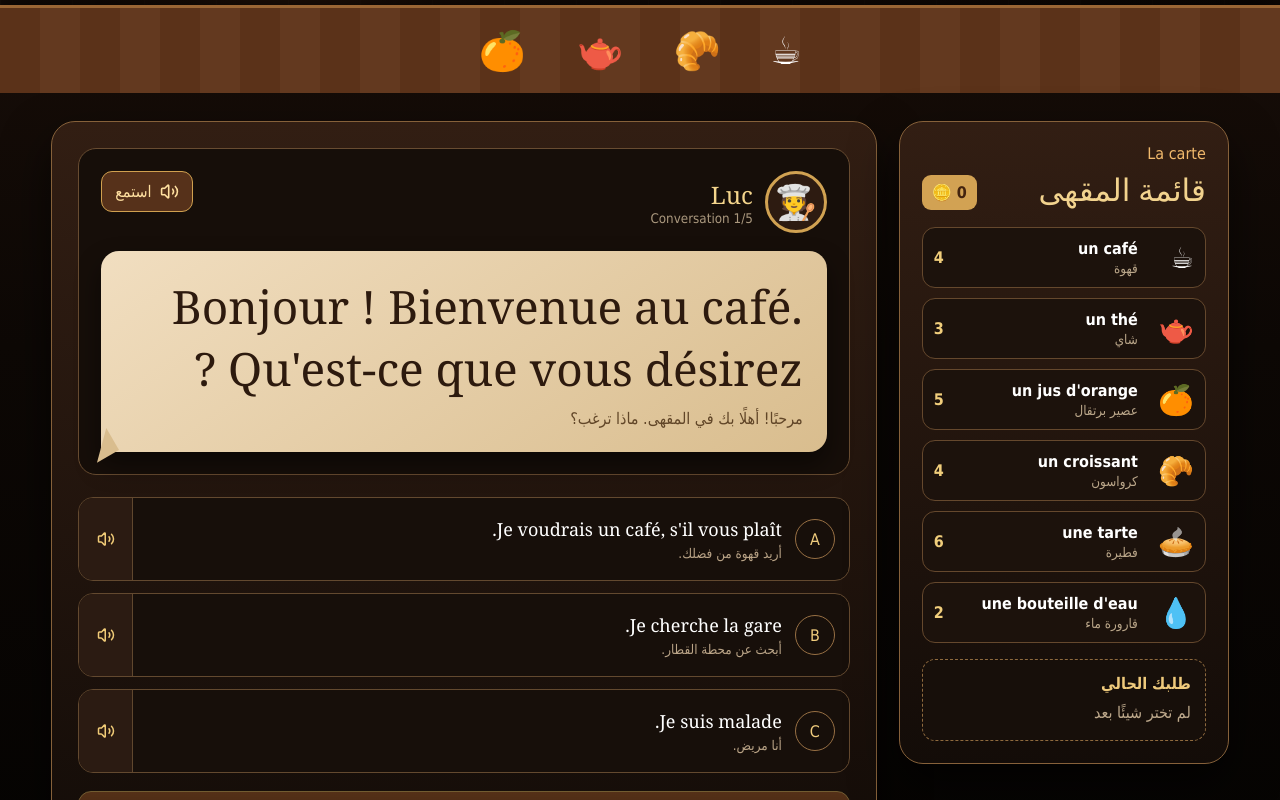
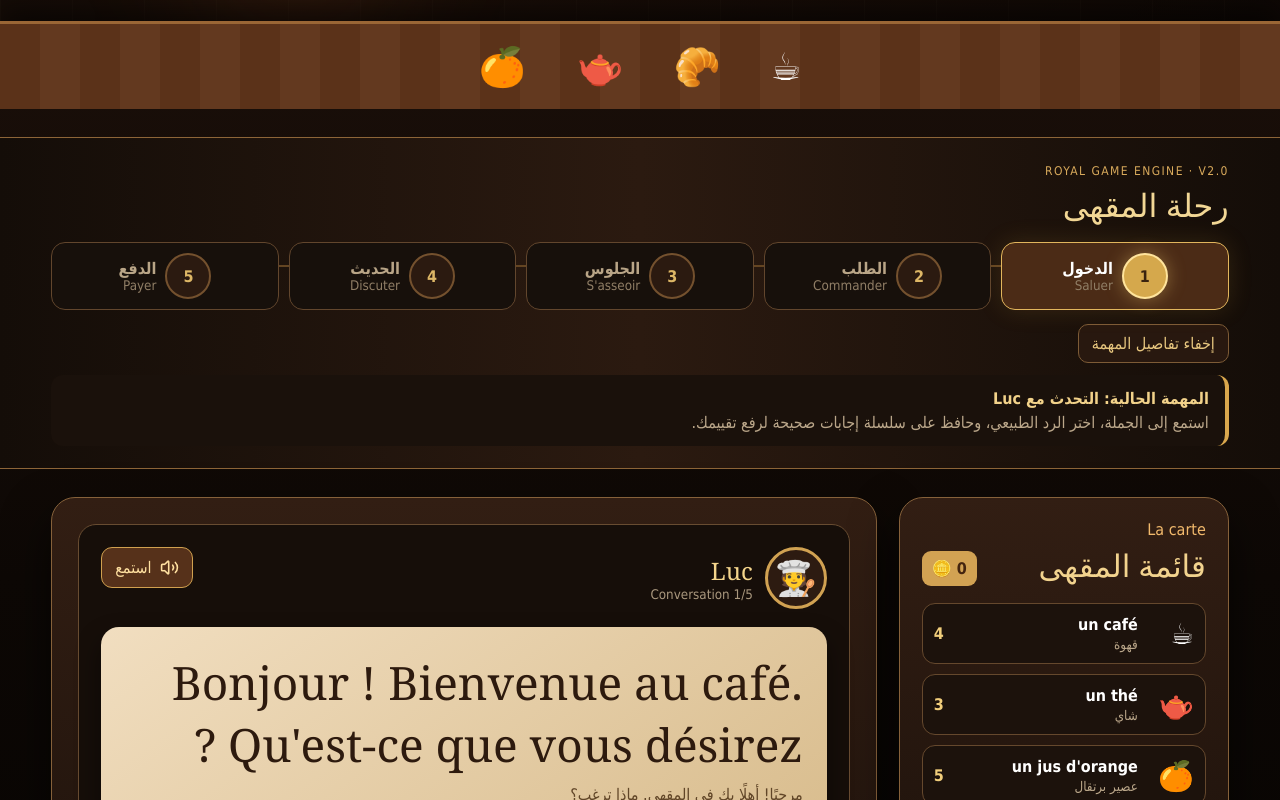
Before and after one commit to turki-015-oss/le-chateau-des-langues, a Next.js app: page /cafe in a window 1280 px wide. Shown: the part 660-1460 px from the top of the page. Built offline with nearby package versions, Linux system fonts and the light colour scheme.

Commit message:
v2.0-dev1 - Build Royal game engine and cafe mission system

```diff
--- a/app/cafe/page.tsx
+++ b/app/cafe/page.tsx
@@ -21,6 +21,7 @@ import {
   XCircle
 } from "lucide-react";
 import { cafeMenu, cafeReward, cafeScenes } from "@/data/cafe";
+import { loadWorldProgress, saveWorldProgress } from "@/data/game-engine";
 import {
   defaultInventory,
   loadInventory,
@@ -43,6 +44,8 @@ export default function CafePage() {
   const [showReceipt, setShowReceipt] = useState(false);
   const [inventory, setInventory] = useState<InventoryState>(defaultInventory);
   const [typedLength, setTypedLength] = useState(0);
+  const [showMissionMap, setShowMissionMap] = useState(true);
+  const [streak, setStreak] = useState(0);
 
   const scene = cafeScenes[sceneIndex];
 
@@ -51,6 +54,10 @@ export default function CafePage() {
     setCoins(Number(localStorage.getItem("chateau-coins") || "30"));
     setCompleted(localStorage.getItem("chateau-cafe-completed") === "true");
     setInventory(loadInventory());
+    const saved = loadWorldProgress("cafe");
+    if (saved.chapter > 0 && saved.chapter < cafeScenes.length && !saved.completed) {
+      setSceneIndex(saved.chapter);
+    }
   }, []);
 
   useEffect(() => {
@@ -134,9 +141,11 @@ export default function CafePage() {
     if (scene.answers[index].correct) {
       setFeedback("correct");
       setScore((value) => value + 1);
+      setStreak((value) => value + 1);
       playTone(true);
     } else {
       setFeedback("wrong");
+      setStreak(0);
       playTone(false);
     }
   };
@@ -148,6 +157,14 @@ export default function CafePage() {
       setSceneIndex((value) => value + 1);
       setSelected(null);
       setFeedback(null);
+      saveWorldProgress({
+        worldId: "cafe",
+        chapter: sceneIndex + 1,
+        score,
+        attempts: sceneIndex + 1,
+        completed: false,
+        lastPlayedAt: new Date().toISOString()
+      });
       return;
     }
 
@@ -189,6 +206,14 @@ export default function CafePage() {
     localStorage.setItem("chateau-cafe-completed", "true");
     localStorage.setItem("chateau-court-unlocked", "true");
     saveInventory(nextInventory);
+    saveWorldProgress({
+      worldId: "cafe",
+      chapter: cafeScenes.length - 1,
+      score,
+      attempts: cafeScenes.length,
+      completed: true,
+      lastPlayedAt: new Date().toISOString()
+    });
   };
 
   const restart = () => {
@@ -198,6 +223,16 @@ export default function CafePage() {
     setScore(0);
     setCompleted(false);
     setShowReceipt(false);
+    setStreak(0);
+    setShowMissionMap(true);
+    saveWorldProgress({
+      worldId: "cafe",
+      chapter: 0,
+      score: 0,
+      attempts: 0,
+      completed: false,
+      lastPlayedAt: new Date().toISOString()
+    });
   };
 
   const toggleOrder = (id: string) => {
@@ -229,6 +264,7 @@ export default function CafePage() {
         <div className="cafe-pro-hud">
           <span><Star size={17} /> {xp} XP</span>
           <span><Coins size={17} /> {coins}</span>
+          <span className="streak-pill">🔥 {streak}</span>
           <button onClick={() => setSoundOn((value) => !value)}>
             {soundOn ? <Volume2 size={19} /> : <VolumeX size={19} />}
           </button>
@@ -276,6 +312,47 @@ export default function CafePage() {
         <div className="cafe-counter">
           <span>☕</span><span>🥐</span><span>🫖</span><span>🍊</span>
         </div>
+      </section>
+
+      <section className="royal-mission-strip" aria-label="خريطة مهام المقهى">
+        <div>
+          <span>Royal Game Engine · v2.0</span>
+          <h2>رحلة المقهى</h2>
+        </div>
+        <div className="mission-nodes">
+          {[
+            ["الدخول", "Saluer"],
+            ["الطلب", "Commander"],
+            ["الجلوس", "S'asseoir"],
+            ["الحديث", "Discuter"],
+            ["الدفع", "Payer"]
+          ].map(([ar, fr], index) => (
+            <button
+              key={fr}
+              className={index < sceneIndex ? "done" : index === sceneIndex ? "active" : ""}
+              onClick={() => {
+                if (index <= sceneIndex) {
+                  setSceneIndex(index);
+                  setSelected(null);
+                  setFeedback(null);
+                  setShowMissionMap(false);
+                }
+              }}
+            >
+              <b>{index < sceneIndex ? "✓" : index + 1}</b>
+              <span>{ar}<small>{fr}</small></span>
+            </button>
+          ))}
+        </div>
+        <button className="mission-toggle" onClick={() => setShowMissionMap((value) => !value)}>
+          {showMissionMap ? "إخفاء تفاصيل المهمة" : "عرض تفاصيل المهمة"}
+        </button>
+        {showMissionMap && (
+          <div className="mission-brief">
+            <strong>المهمة الحالية: {scene.speaker === "Luc" ? "التحدث مع Luc" : `التفاعل مع ${scene.speaker}`}</strong>
+            <p>استمع إلى الجملة، اختر الرد الطبيعي، وحافظ على سلسلة إجابات صحيحة لرفع تقييمك.</p>
+          </div>
+        )}
       </section>
 
       <section className="cafe-pro-game">
--- a/app/globals.css
+++ b/app/globals.css
@@ -2910,3 +2910,30 @@
     width:100%;
   }
 }
+
+/* ===== v2.0 Royal Engine checkpoint ===== */
+.royal-mission-strip{
+  max-width:1550px;
+  margin:28px auto 0;
+  padding:22px 4%;
+  border-top:1px solid #8d6538;
+  border-bottom:1px solid #8d6538;
+  background:linear-gradient(90deg,#140d08,#2b1a10,#140d08);
+}
+.royal-mission-strip>div:first-child span{color:#d9aa5c;font-size:12px;letter-spacing:.12em;text-transform:uppercase}
+.royal-mission-strip h2{margin:4px 0 16px;color:#f2d795;font:32px Georgia,serif}
+.mission-nodes{display:grid;grid-template-columns:repeat(5,1fr);gap:10px;position:relative}
+.mission-nodes::before{content:"";position:absolute;left:8%;right:8%;top:23px;height:2px;background:#644522;z-index:0}
+.mission-nodes button{position:relative;z-index:1;display:flex;align-items:center;justify-content:center;gap:9px;padding:10px;border:1px solid #62462d;border-radius:14px;background:#17100b;color:#b9a587}
+.mission-nodes button b{width:46px;height:46px;display:grid;place-items:center;border-radius:50%;background:#2b1a10;border:2px solid #74512e;color:#ddb766}
+.mission-nodes button span{display:flex;flex-direction:column;text-align:right;font-weight:800}
+.mission-nodes button small{font-weight:400;color:#907e66}
+.mission-nodes button.active{border-color:#e2b65d;background:#4b2b16;box-shadow:0 0 24px #d79e3e26;color:#fff}
+.mission-nodes button.active b{background:#d5a84c;color:#39220f;border-color:#ffe49c;box-shadow:0 0 18px #efc96f66}
+.mission-nodes button.done{border-color:#5d8f64;background:#17301d;color:#d9f0dc}
+.mission-nodes button.done b{background:#4d8756;color:#fff;border-color:#8dc195}
+.mission-toggle{margin-top:14px;padding:9px 13px;border:1px solid #7d5b36;border-radius:10px;background:#28180f;color:#e8c77f}
+.mission-brief{margin-top:12px;padding:14px 16px;border-right:4px solid #d9a74d;border-radius:12px;background:#1a110b}
+.mission-brief strong{color:#f2d28a}.mission-brief p{margin:5px 0 0;color:#bba78a}
+.streak-pill{border-color:#a95b28!important;color:#ffbd74!important;background:#3b1c0d!important}
+@media(max-width:760px){.mission-nodes{grid-template-columns:1fr}.mission-nodes::before{display:none}.mission-nodes button{justify-content:flex-start}.royal-mission-strip{padding:18px 15px}}
--- /dev/null
+++ b/data/game-engine.ts
@@ -0,0 +1,41 @@
+export type WorldProgress = {
+  worldId: string;
+  chapter: number;
+  score: number;
+  attempts: number;
+  completed: boolean;
+  lastPlayedAt: string;
+};
+
+const KEY = "chateau-world-progress";
+
+export function loadWorldProgress(worldId: string): WorldProgress {
+  const fallback: WorldProgress = {
+    worldId,
+    chapter: 0,
+    score: 0,
+    attempts: 0,
+    completed: false,
+    lastPlayedAt: new Date(0).toISOString()
+  };
+
+  if (typeof window === "undefined") return fallback;
+
+  try {
+    const all = JSON.parse(localStorage.getItem(KEY) || "{}") as Record<string, WorldProgress>;
+    return { ...fallback, ...(all[worldId] || {}) };
+  } catch {
+    return fallback;
+  }
+}
+
+export function saveWorldProgress(progress: WorldProgress) {
+  if (typeof window === "undefined") return;
+  try {
+    const all = JSON.parse(localStorage.getItem(KEY) || "{}") as Record<string, WorldProgress>;
+    all[progress.worldId] = progress;
+    localStorage.setItem(KEY, JSON.stringify(all));
+  } catch {
+    // Local storage may be blocked; gameplay should continue without crashing.
+  }
+}
--- a/package.json
+++ b/package.json
@@ -1,6 +1,6 @@
 {
   "name": "le-chateau-des-langues",
-  "version": "1.0.1",
+  "version": "2.0.0-dev.1",
   "private": true,
   "scripts": {
     "dev": "next dev",
```
Also changed, not shown: 1 other file (tests, documents, lock files or other folders).
